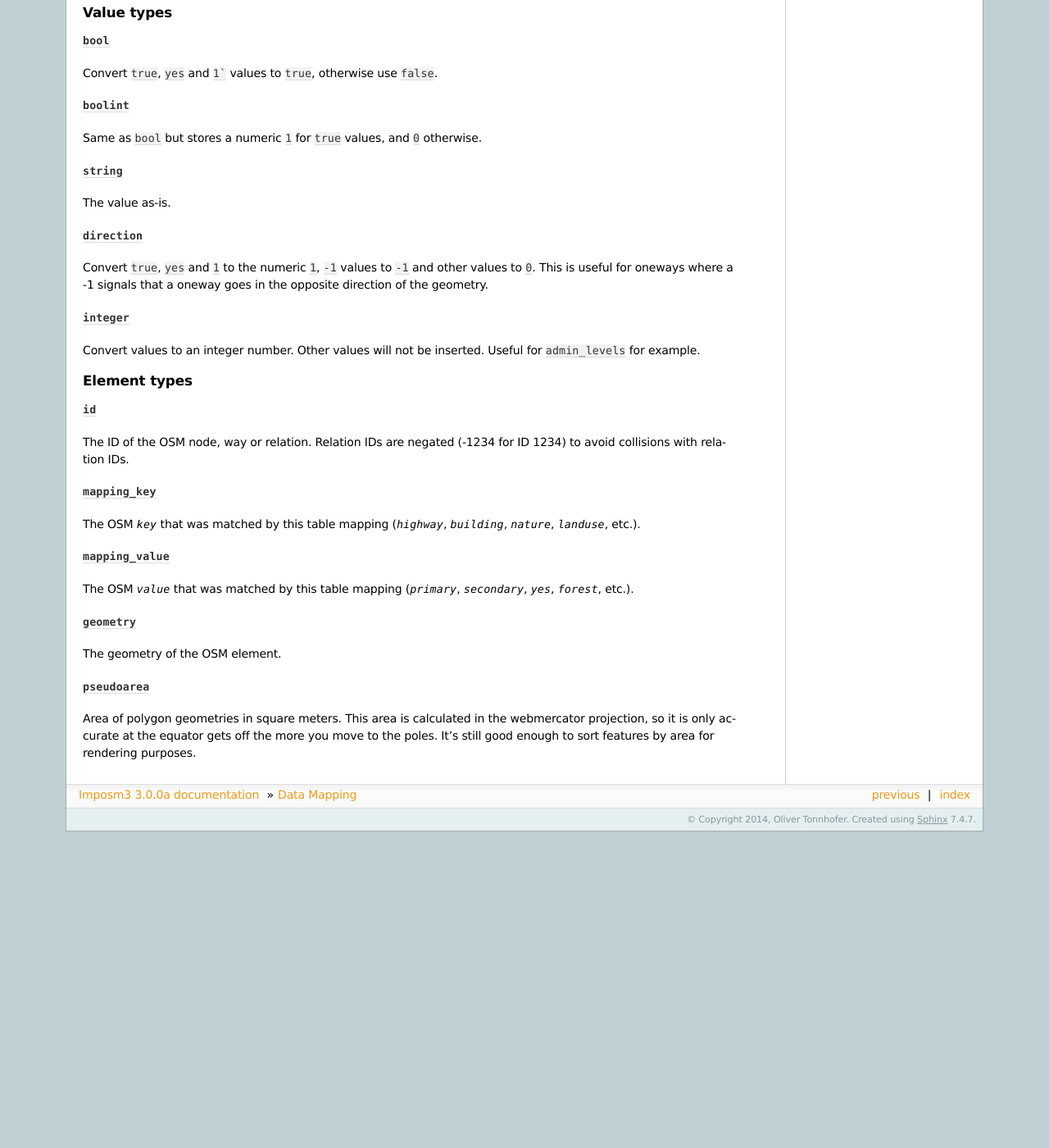
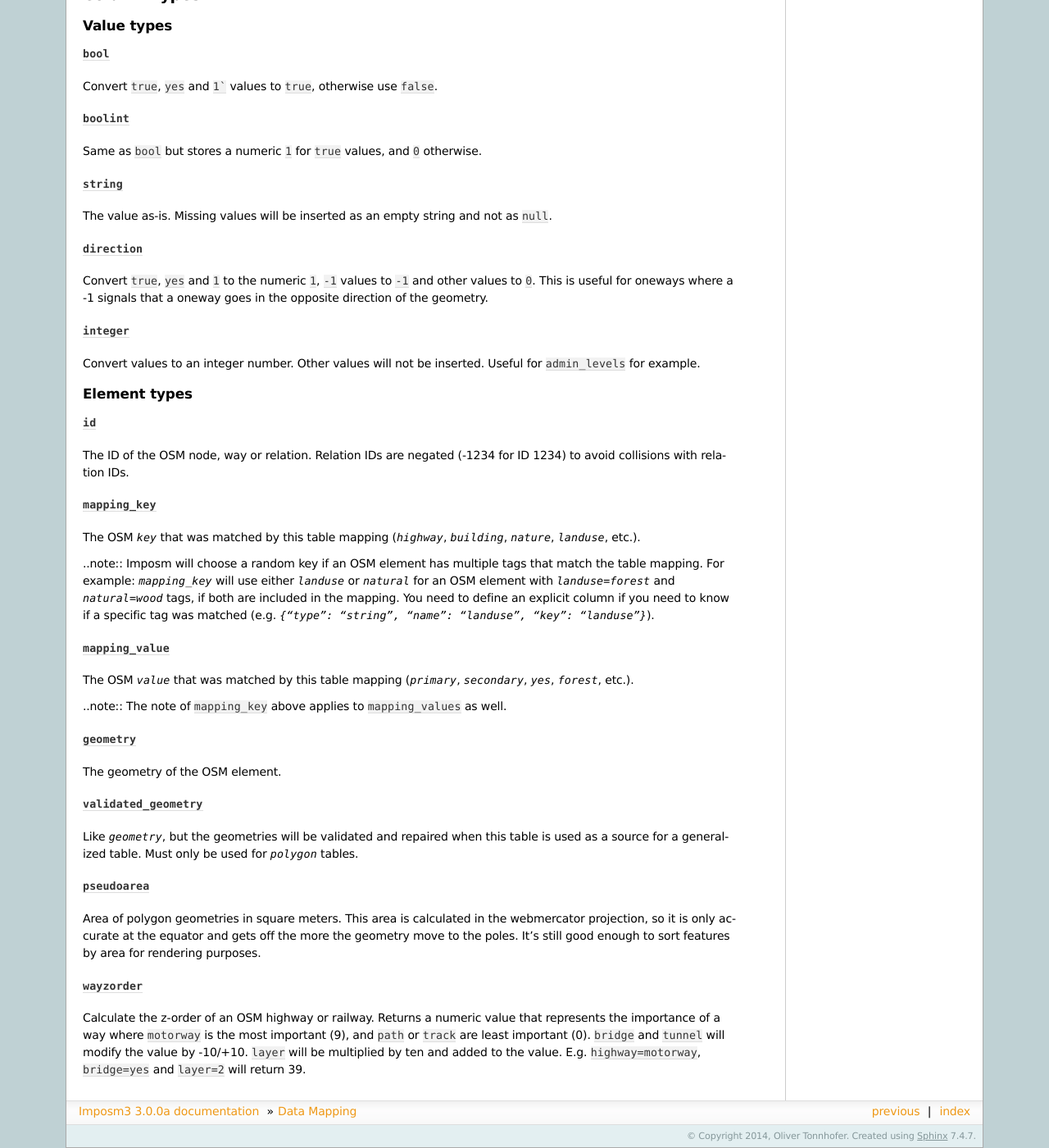
Before and after one commit to omniscale/imposm3, a Sphinx documentation site: the page built from docs/mapping.rst, in a window 1280 px wide and 1400 px high, scrolled down 2149 px. Shown: the whole window at 82% size. Built offline with Sphinx 7.4.7, drawn with Linux system fonts in a browser that asks for light colours; before the commit the page ends 3163 px from its top, so only the background shows below that; some of the changed text lies outside the part shown.

Commit message:
more work on docs

```diff
--- a/docs/mapping.rst
+++ b/docs/mapping.rst
@@ -15,7 +15,7 @@
 ``type``
 ~~~~~~~~
 
-``type`` can be ``point``, ``linestring``, ``polygon`` or ``geometry``. ``geometry`` is a special case which is not discussed here.
+``type`` can be ``point``, ``linestring``, ``polygon`` or ``geometry``. ``geometry`` requires a special ``mapping``.
 
 
 ``mapping``
@@ -23,7 +23,7 @@
 
 ``mapping`` defines which OSM key/values an element needs to have to be imported into this table. ``mapping`` is a JSON object with the OSM `key` as the object key and a list of all OSM `values` to be matched as the object value.
 
-To import `tourism=zoo`, `natural=wood` and `natural=land` into the ``landusages`` table:
+To import all polygons with `tourism=zoo`, `natural=wood` or `natural=land` into the ``landusages`` table:
 
 .. code-block:: javascript
    :emphasize-lines: 4-11
@@ -31,6 +31,7 @@
     {
       "tables": {
         "landusages": {
+          "type": "polygon",
           "mapping": {
             "tourism": [
                "zoo"
@@ -156,7 +157,7 @@
 ``string``
 ^^^^^^^^^^
 
-The value as-is.
+The value as-is. Missing values will be inserted as an empty string and not as ``null``.
 
 
 ``direction``
@@ -186,12 +187,16 @@
 
 The OSM `key` that was matched by this table mapping (`highway`, `building`, `nature`, `landuse`, etc.).
 
+..note::
+Imposm will choose a random key if an OSM element has multiple tags that match the table mapping.
+For example: `mapping_key` will use either `landuse` or `natural` for an OSM element with `landuse=forest` and `natural=wood` tags, if both are included in the mapping. You need to define an explicit column if you need to know if a specific tag was matched (e.g. `{"type": "string", "name": "landuse", "key": "landuse"}`).
 
 ``mapping_value``
 ^^^^^^^^^^^^^^^^^
 
 The OSM `value` that was matched by this table mapping (`primary`, `secondary`, `yes`, `forest`, etc.).
 
+..note:: The note of ``mapping_key`` above applies to ``mapping_values`` as well.
 
 ``geometry``
 ^^^^^^^^^^^^
@@ -199,14 +204,26 @@
 The geometry of the OSM element.
 
 
+``validated_geometry``
+^^^^^^^^^^^^^^^^^^^^^^
+
+Like `geometry`, but the geometries will be validated and repaired when this table is used as a source for a generalized table. Must only be used for `polygon` tables.
+
+
 ``pseudoarea``
 ^^^^^^^^^^^^^^
 
-Area of polygon geometries in square meters. This area is calculated in the webmercator projection, so it is only accurate at the equator gets off the more you move to the poles. It's still good enough to sort features by area for rendering purposes.
+Area of polygon geometries in square meters. This area is calculated in the webmercator projection, so it is only accurate at the equator and gets off the more the geometry move to the poles. It's still good enough to sort features by area for rendering purposes.
+
+
+``wayzorder``
+^^^^^^^^^^^^^
+
+Calculate the z-order of an OSM highway or railway. Returns a numeric value that represents the importance of a way where ``motorway`` is the most important (9), and ``path`` or ``track`` are least important (0). ``bridge`` and ``tunnel``  will modify the value by -10/+10. ``layer`` will be multiplied by ten and added to the value. E.g. ``highway=motorway``, ``bridge=yes`` and ``layer=2`` will return 39.
+
 
 
 .. TODO
-.. "validated_geometry":   {"validated_geometry", "validated_geometry", Geometry, nil},
 .. "hstore_tags":          {"hstore_tags", "hstore_string", HstoreString, nil},
 .. "wayzorder":            {"wayzorder", "int32", WayZOrder, nil},
 .. "zorder":               {"zorder", "int32", nil, MakeZOrder},
```
